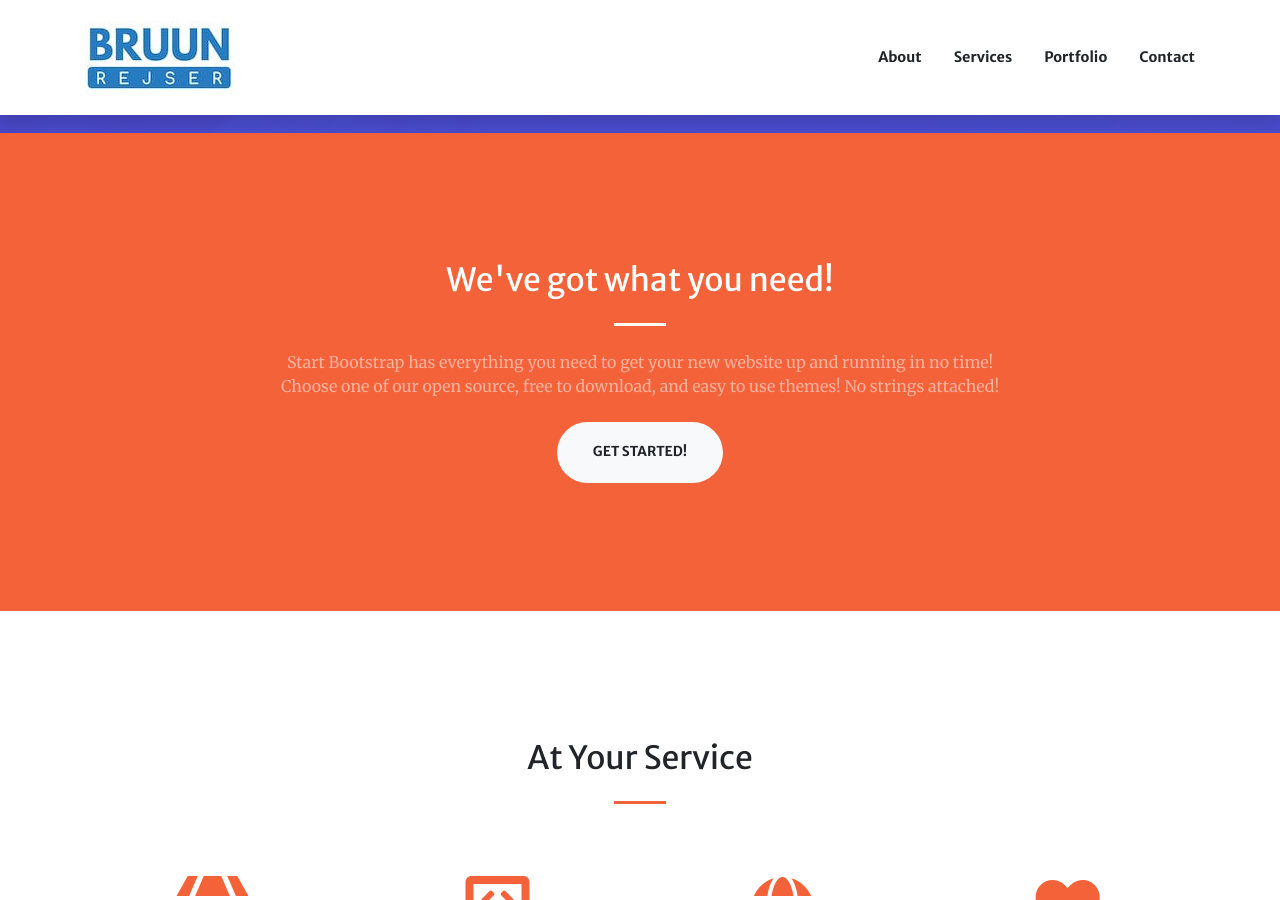
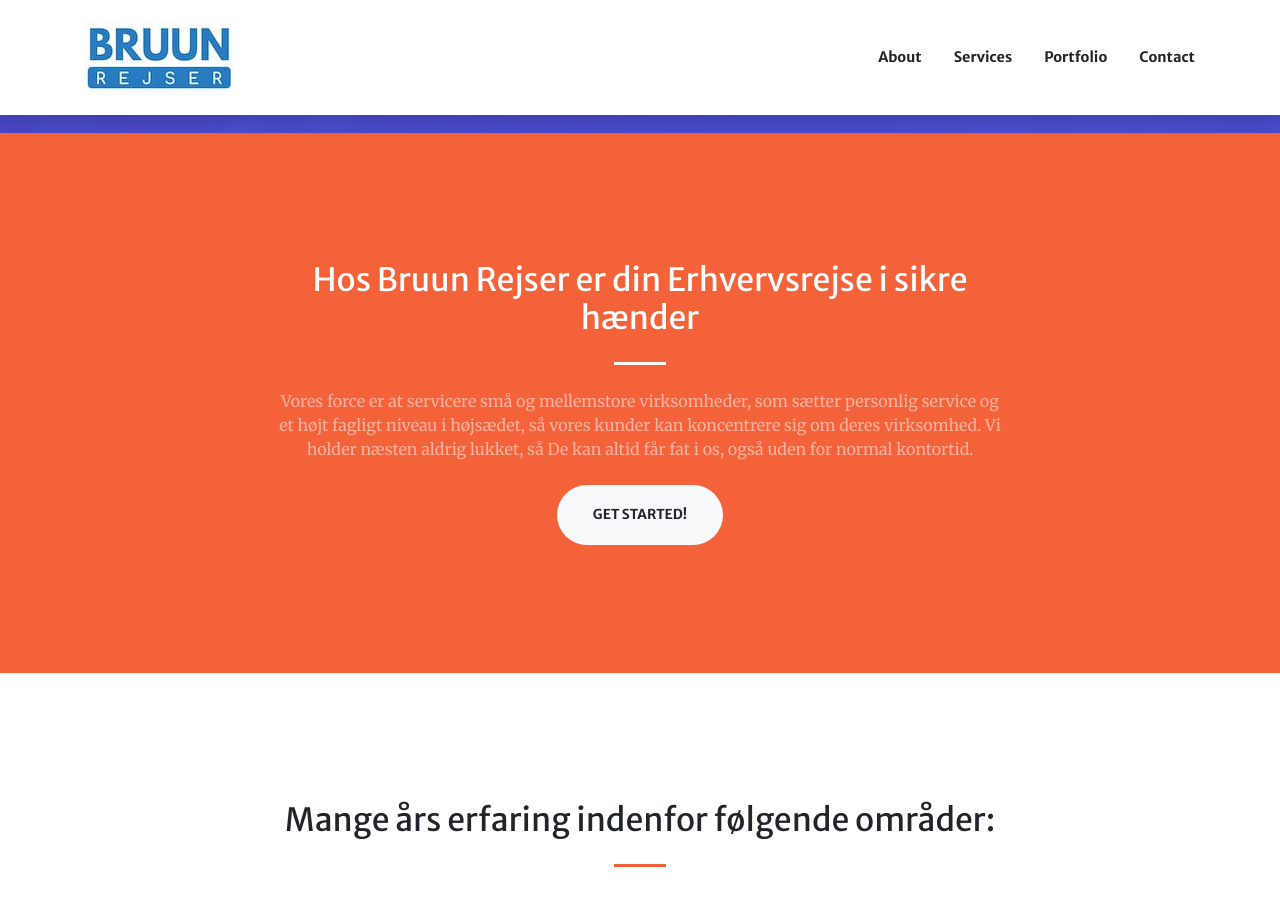
Before and after one commit to arpan45/test.github.io, a Jekyll site: the page theme1/index.html, which Jekyll copies as it is, in a window 1280 px wide and 900 px high, scrolled down 767 px. Built offline with Jekyll 4.4.1, drawn with Linux system fonts in a browser that asks for light colours; some of the changed text lies outside the part shown.

Commit message:
Update index.html

```diff
--- a/theme1/index.html
+++ b/theme1/index.html
@@ -74,9 +74,10 @@
     <div class="container">
       <div class="row justify-content-center">
         <div class="col-lg-8 text-center">
-          <h2 class="text-white mt-0">We've got what you need!</h2>
+          <h2 class="text-white mt-0">Hos Bruun Rejser er din Erhvervsrejse i sikre hænder</h2>
           <hr class="divider light my-4">
-          <p class="text-white-50 mb-4">Start Bootstrap has everything you need to get your new website up and running in no time! Choose one of our open source, free to download, and easy to use themes! No strings attached!</p>
+          <p class="text-white-50 mb-4">Vores force er at servicere små og mellemstore virksomheder, som sætter personlig service og et højt fagligt niveau i højsædet, så vores kunder kan koncentrere sig om deres virksomhed.
+Vi holder næsten aldrig lukket, så De kan altid får fat i os, også uden for normal kontortid.</p>
           <a class="btn btn-light btn-xl js-scroll-trigger" href="#services">Get Started!</a>
         </div>
       </div>
@@ -86,35 +87,36 @@
   <!-- Services Section -->
   <section class="page-section" id="services">
     <div class="container">
-      <h2 class="text-center mt-0">At Your Service</h2>
+      <h2 class="text-center mt-0">Mange års erfaring indenfor følgende områder:</h2>
       <hr class="divider my-4">
       <div class="row">
         <div class="col-lg-3 col-md-6 text-center">
           <div class="mt-5">
             <i class="fas fa-4x fa-gem text-primary mb-4"></i>
-            <h3 class="h4 mb-2">Sturdy Themes</h3>
+            <h3 class="h4 mb-2">Erhvervsrejser</h3>
             <p class="text-muted mb-0">Our themes are updated regularly to keep them bug free!</p>
           </div>
         </div>
         <div class="col-lg-3 col-md-6 text-center">
           <div class="mt-5">
             <i class="fas fa-4x fa-laptop-code text-primary mb-4"></i>
-            <h3 class="h4 mb-2">Up to Date</h3>
+            <h3 class="h4 mb-2">Individuelle skræddersyede rejser</h3>
             <p class="text-muted mb-0">All dependencies are kept current to keep things fresh.</p>
           </div>
         </div>
         <div class="col-lg-3 col-md-6 text-center">
           <div class="mt-5">
             <i class="fas fa-4x fa-globe text-primary mb-4"></i>
-            <h3 class="h4 mb-2">Ready to Publish</h3>
-            <p class="text-muted mb-0">You can use this design as is, or you can make changes!</p>
+            <h3 class="h4 mb-2">Grupperejser</h3>
+            <p class="text-muted mb-0">både privat og erhverv</p>
           </div>
         </div>
         <div class="col-lg-3 col-md-6 text-center">
           <div class="mt-5">
             <i class="fas fa-4x fa-heart text-primary mb-4"></i>
-            <h3 class="h4 mb-2">Made with Love</h3>
-            <p class="text-muted mb-0">Is it really open source if it's not made with love?</p>
+            <h3 class="h4 mb-2">Reservation af</h3>
+            <p class="text-muted mb-0">fly, hotel, billeje transfers, udflugter, rundrejser, billetter til fodboldkampe mm
+</p>
           </div>
         </div>
       </div>
```
